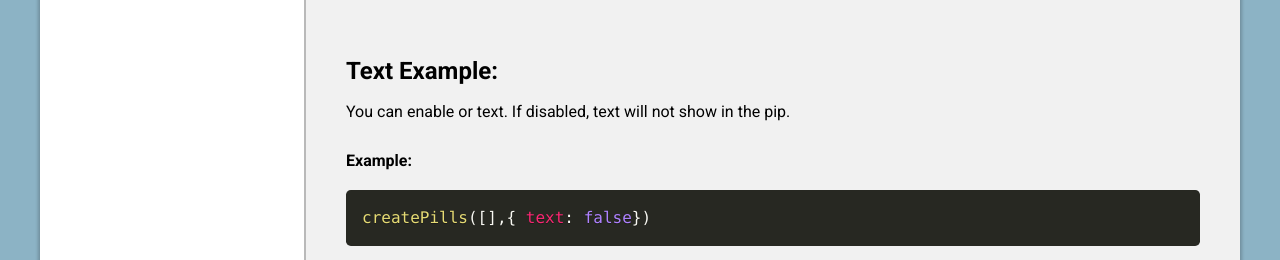
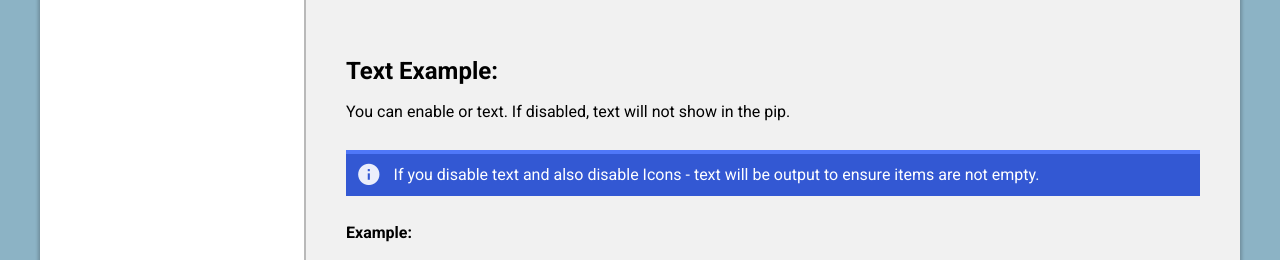
Before and after one commit to AllanOcelot/codepills, a website built with Vite: page index.html in a window 1280 px wide. Shown: the part 5815-6075 px from the top of the page. Built offline with nearby package versions, Linux system fonts and the light colour scheme.

Commit message:
- Added failsafe, incase user disabled both text and icons

```diff
--- a/index.html
+++ b/index.html
@@ -216,6 +216,12 @@
         <section arira-labelledby="exampleTextTitle">
           <h2 id="exampleTextTitle">Text Example:</h2>
           <p>You can enable or text. If disabled, text will not show in the pip.</p>
+
+          <p class="note">
+            <i class="mdi mdi-information"></i>
+            If you disable text and also disable Icons - text will be output to ensure items are not empty.
+          </p>
+
           <p><b>Example:</b></p>
           <pre><code class="lang-js">createPills([],{ text: false})</code></pre>
             <p><b>Generates:</b></p>
--- a/src/main.ts
+++ b/src/main.ts
@@ -87,7 +87,7 @@ function createPill(
     element.classList.add('spaced-' + spacing)
   }
 
-  if(text){
+  if(text || !text && !iconsEnabled){
     let readableText = document.createElement('span')
     readableText.innerText = item.humanReadable
     element.append(readableText)
```
